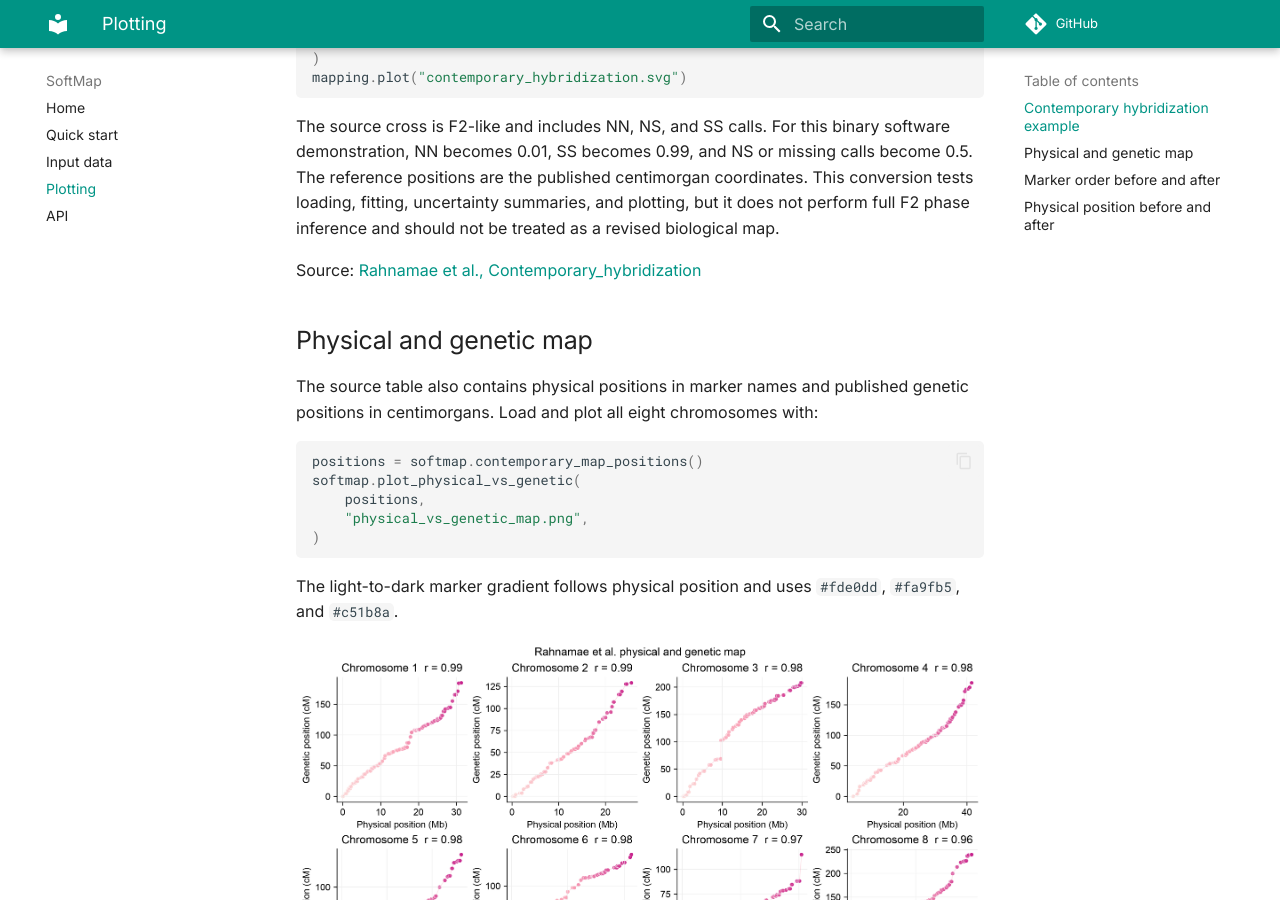
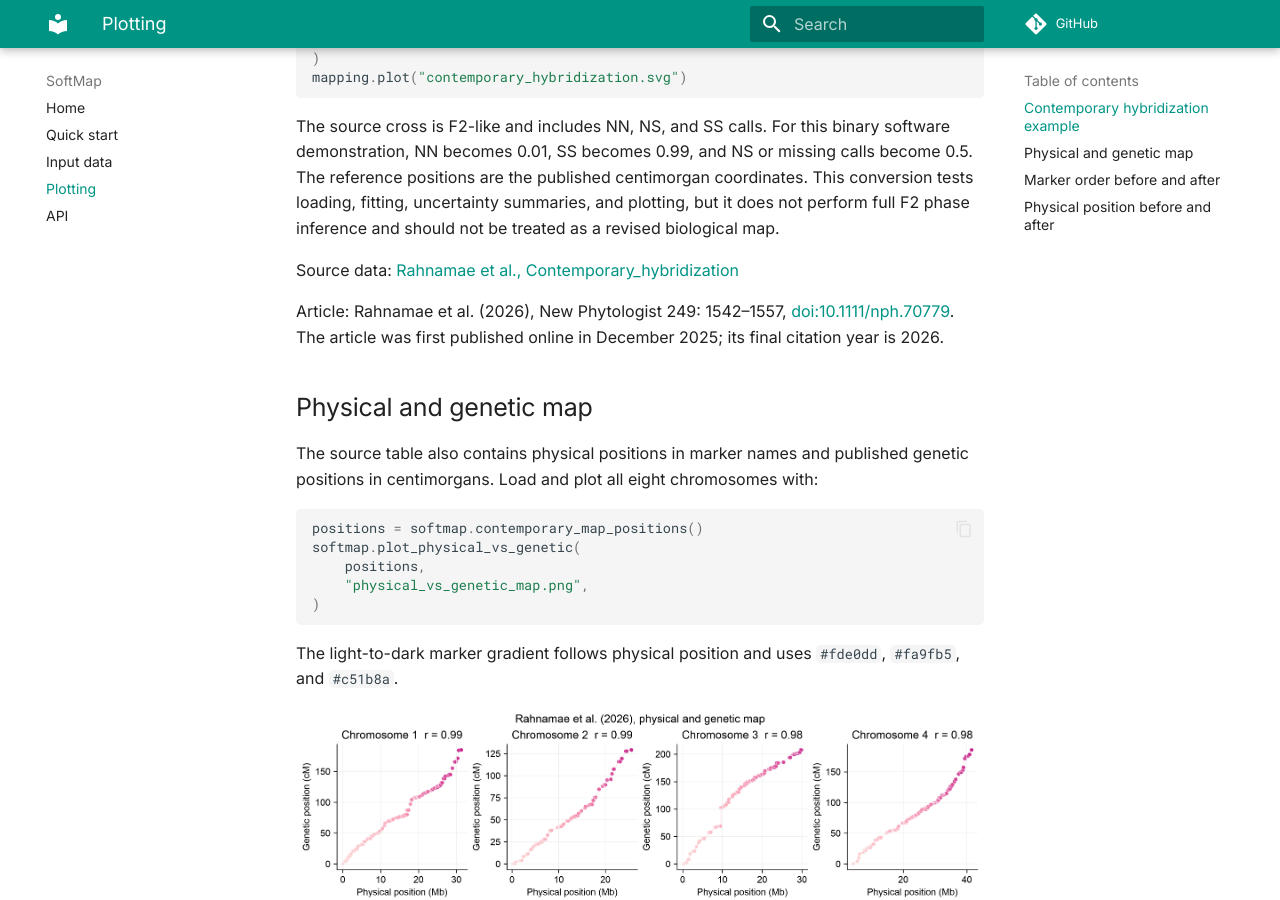
Before and after one commit to kevinkorfmann/softmap-linkage, an MkDocs documentation site: the page built from docs/plotting.md, in a window 1280 px wide and 900 px high, scrolled down 683 px. Built offline with MkDocs 1.6.1 and Material for MkDocs 9.7.7, drawn with Linux system fonts in a browser that asks for light colours; comment, search, counter and statistics services are not loaded.

Commit message:
Correct Rahnamae citation year

```diff
--- a/docs/plotting.md
+++ b/docs/plotting.md
@@ -38,7 +38,11 @@ This conversion tests loading, fitting, uncertainty summaries, and plotting, but
 does not perform full F2 phase inference and should not be treated as a revised
 biological map.
 
-Source: [Rahnamae et al., Contemporary_hybridization](https://github.com/nedarahnama/Contemporary_hybridization)
+Source data: [Rahnamae et al., Contemporary_hybridization](https://github.com/nedarahnama/Contemporary_hybridization)
+
+Article: Rahnamae et al. (2026), New Phytologist 249: 1542–1557,
+[doi:10.1111/nph.70779](https://doi.org/10.1111/nph.70779). The article was first
+published online in December 2025; its final citation year is 2026.
 
 ## Physical and genetic map
 
```
Also changed, not shown: README.md (+1 -1 lines), docs/index.md (+2 -2 lines), docs/assets/contemporary_hybridization.png, docs/assets/marker_order_before_after.png, docs/assets/physical_order_before_after_grid.png, docs/assets/physical_vs_genetic_map.png, 2 other files.
